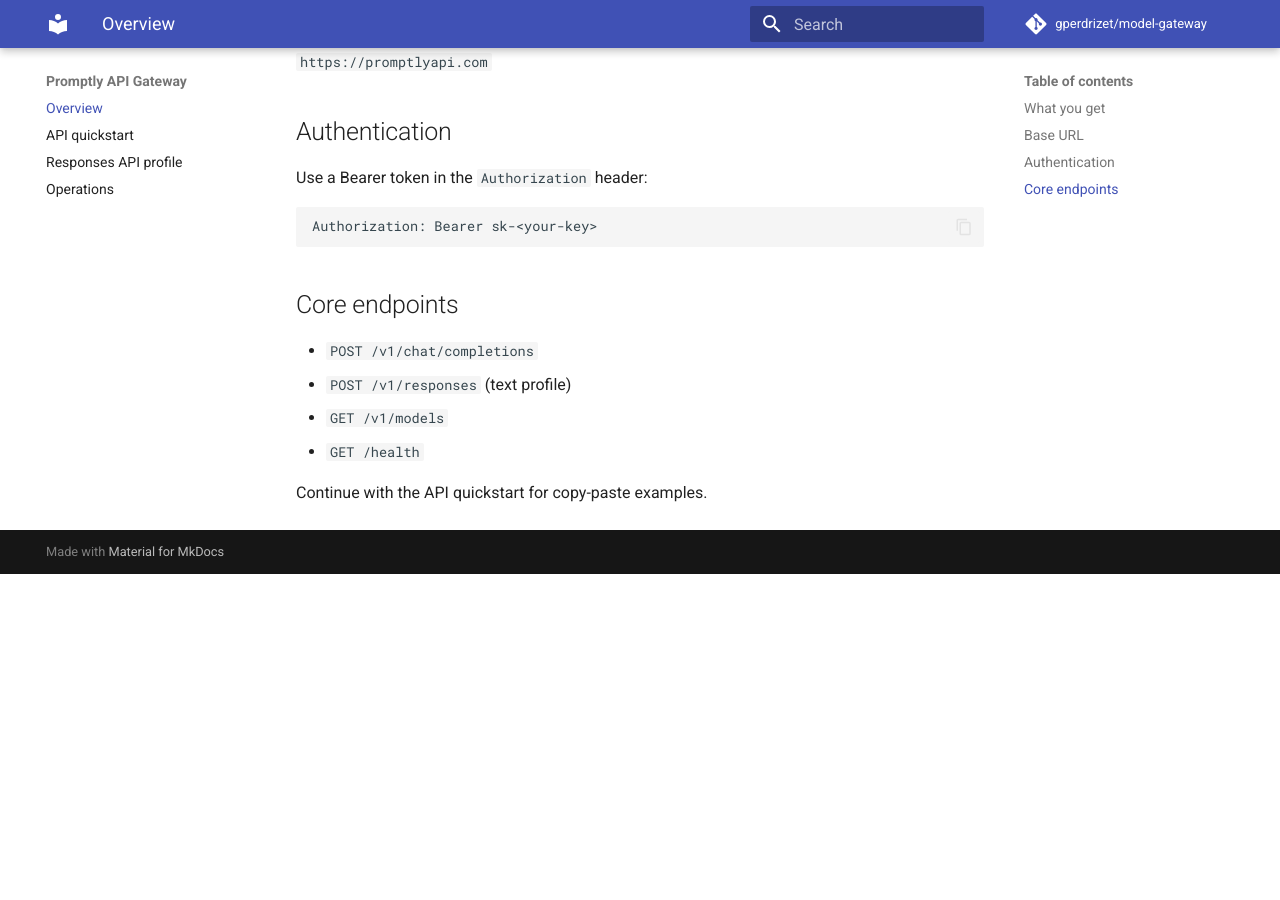
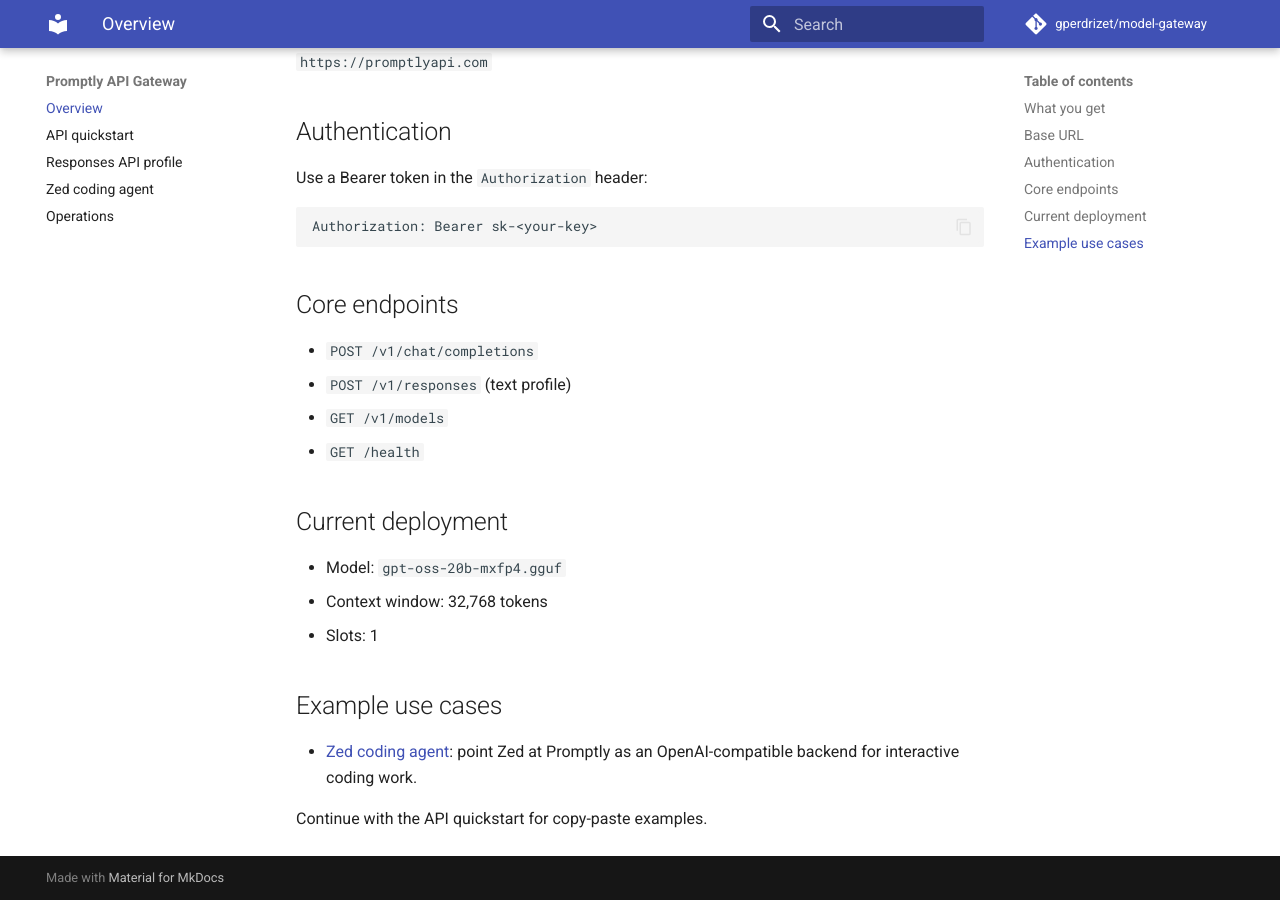
Before and after one commit to gperdrizet/model-gateway, an MkDocs documentation site: the page built from docs/index.md, in a window 1280 px wide and 900 px high, scrolled down 532 px. Built offline with MkDocs 1.6.1 and Material for MkDocs 9.7.7, drawn with Linux system fonts in a browser that asks for light colours; comment, search, counter and statistics services are not loaded; before the commit the page ends 1106 px from its top, so only the background shows below that.

Commit message:
Updated documentation to reflect currently deployed model, added Zed IDE configuration example

```diff
--- a/docs/index.md
+++ b/docs/index.md
@@ -30,4 +30,14 @@
 - `GET /v1/models`
 - `GET /health`
 
+## Current deployment
+
+- Model: `gpt-oss-20b-mxfp4.gguf`
+- Context window: 32,768 tokens
+- Slots: 1
+
+## Example use cases
+
+- [Zed coding agent](zed-coding-agent.md): point Zed at Promptly as an OpenAI-compatible backend for interactive coding work.
+
 Continue with the API quickstart for copy-paste examples.
--- a/mkdocs.yml
+++ b/mkdocs.yml
@@ -22,4 +22,5 @@
   - Overview: index.md
   - API quickstart: api-quickstart.md
   - Responses API profile: responses-api-profile.md
+  - Zed coding agent: zed-coding-agent.md
   - Operations: operations.md
```
Also changed, not shown: AGENTS.md (+1 -1 lines), README.md (+1 -1 lines), docs/zed-coding-agent.md (added, +53 -0 lines).
